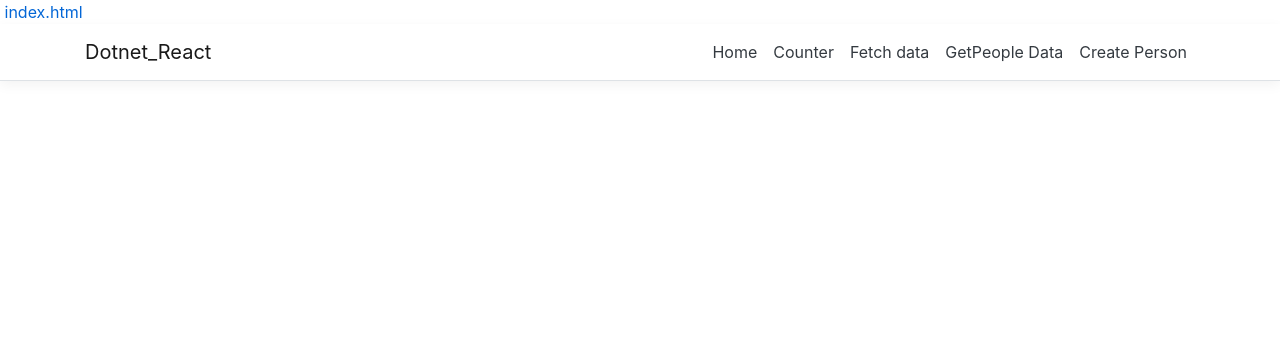
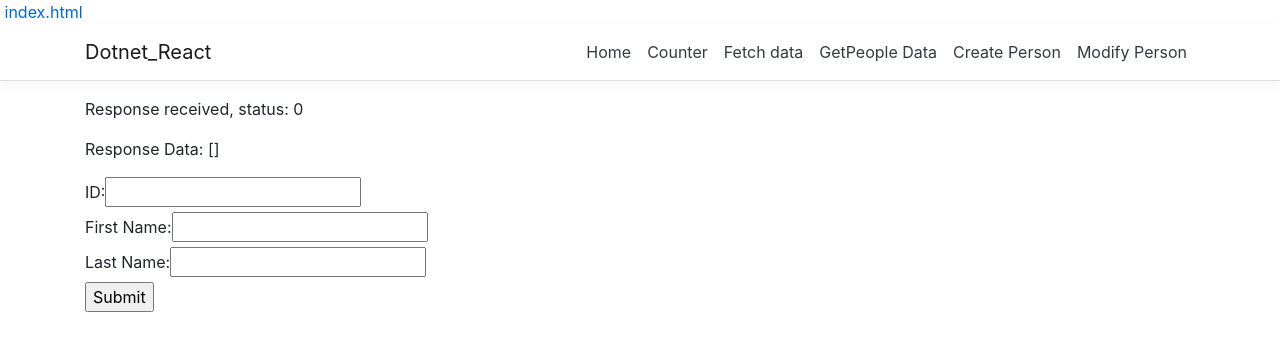
Before and after one commit to Shjani49/Dotnet_React, a React (Create React App) app in the folder Dotnet_React/ClientApp/: page /admin/modifyperson in a window 1280 px wide. Shown: the top 350 px of the page. Built offline with nearby package versions, Linux system fonts and the light colour scheme.

Commit message:
Axios Put request Example..

```diff
--- a/Dotnet_React/ClientApp/src/App.js
+++ b/Dotnet_React/ClientApp/src/App.js
@@ -7,6 +7,7 @@ import { FetchData } from './components/FetchData';
 import { Counter } from './components/Counter';
 import { GetPeople } from './components/GetPeople';
 import { CreatePerson } from './components/CreatePerson';
+import { ModifyPerson } from './components/ModifyPerson';
 import './custom.css'
 
 export default class App extends Component {
@@ -20,6 +21,7 @@ export default class App extends Component {
             <Route path='/fetch-data' component={FetchData} />
             <Route path='/People-data' component={GetPeople} />
             <Route path='/admin/createperson' component={CreatePerson} />
+            <Route path='/admin/modifyperson' component={ModifyPerson} />
       </Layout>
     );
   }
--- /dev/null
+++ b/Dotnet_React/ClientApp/src/components/ModifyPerson.js
@@ -0,0 +1,83 @@
+import React, { Component } from 'react';
+// Don't forget to "npm install axios" and import it on any pages from which you are making HTTP requests.
+import axios from 'axios';
+
+// The name of the class is used in routing in App.js. The name of the file is not important in that sense.
+export class ModifyPerson extends Component {
+    static displayName = ModifyPerson.name;
+
+    constructor(props) {
+        // 1) When we build the component, we assign the state to be loading, and register an empty list in which to store our forecasts.
+        super(props);
+        this.state = { statusCode: 0, response: [], id: "", firstName: "", lastName: "", waiting: false };
+
+        this.handleChange = this.handleChange.bind(this);
+        this.handleSubmit = this.handleSubmit.bind(this);
+    }
+
+    handleChange(event) {
+        switch (event.target.id) {
+            case "id":
+                this.setState({ id: event.target.value });
+                break;
+            case "firstName":
+                this.setState({ firstName: event.target.value });
+                break;
+            case "lastName":
+                this.setState({ lastName: event.target.value });
+                break;
+        }
+
+    }
+
+
+    // Either way we render the title, and a description.
+    render() {
+        return (
+            <div>
+                <p>{this.state.waiting ? "Request sent, awaiting response." : "Response received, status: " + this.state.statusCode}</p>
+                <p>Response Data: {JSON.stringify(this.state.response)}</p>
+                <form onSubmit={this.handleSubmit}>
+                    <label htmlfor="id">ID:</label>
+                    <input id="id" type="text" value={this.state.id} onChange={this.handleChange} />
+                    <br />
+                    <label htmlfor="firstName">First Name:</label>
+                    <input id="firstName" type="text" value={this.state.firstName} onChange={this.handleChange} />
+                    <br />
+                    <label htmlfor="lastName">Last Name:</label>
+                    <input id="lastName" type="text" value={this.state.lastName} onChange={this.handleChange} />
+                    <br />
+                    <input type="submit" value="Submit" />
+                </form>
+            </div>
+        );
+    }
+
+
+    async handleSubmit(event) {
+        event.preventDefault();
+        this.setState({ waiting: true });
+        // Axios replaces fetch(), same concept. Send the response and "then" when it comes back, put it in the state.
+
+        /*
+        axios.post(`person/api/create?firstName=${this.state.firstName}&lastname=${this.state.lastName}&phone=${this.state.phone}`).then(res => {
+            this.setState({ statusCode: res.status, response: res.data, loading: false });
+        });
+        */
+        axios({
+            method: 'put',
+            url: 'person/api/update',
+            params: {
+                id: this.state.id,
+                firstName: this.state.firstName,
+                lastName: this.state.lastName
+            }
+        })
+            .then((res) => {
+                this.setState({ statusCode: res.status, response: res.data, waiting: false });
+            })
+            .catch((err) => {
+                this.setState({ statusCode: err.response.status, response: err.response.data, waiting: false });
+            });
+    }
+}
--- a/Dotnet_React/ClientApp/src/components/NavMenu.js
+++ b/Dotnet_React/ClientApp/src/components/NavMenu.js
@@ -45,6 +45,9 @@ export class NavMenu extends Component {
                                 <NavItem>
                                     <NavLink tag={Link} className="text-dark" to="/admin/createperson">Create Person</NavLink>
                                 </NavItem>
+                                <NavItem>
+                                    <NavLink tag={Link} className="text-dark" to="/admin/modifyperson">Modify Person</NavLink>
+                                </NavItem>
                             </ul>
                         </Collapse>
                     </Container>
```
Also changed, not shown: 1 other file (tests, documents, lock files or other folders).
